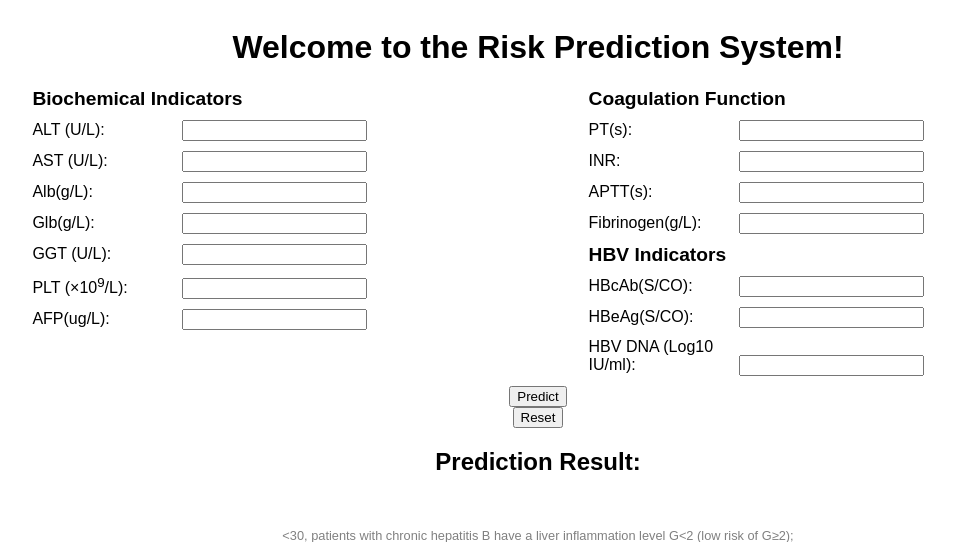
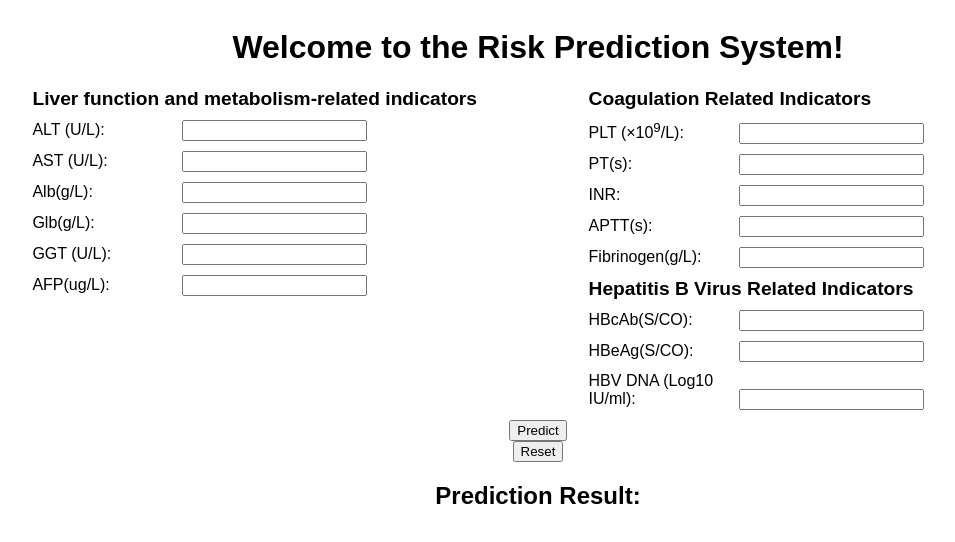
Before and after one commit to icy-chu/CHB3, a Flask app: page / in a window 1280 px wide. Shown: the top 542 px of the page, without its empty margins (102-1057 px from the left). Run offline with Flask 3, Linux system fonts and the light colour scheme; parts of the project's set-up code (start-up, migrations or seed data) failed here and were passed over.

Commit message:
Update index.html

```diff
--- a/templates/index.html
+++ b/templates/index.html
@@ -43,27 +43,27 @@
 <body>
     <h1>Welcome to the Risk Prediction System!</h1>
     <form id="input-Form">
-        <!-- 生化指标 -->
+        <!-- 肝功能与代谢相关指标 -->
         <div class="section">
-            <div class="title">Biochemical Indicators</div>
+            <div class="title">Liver function and metabolism-related indicators</div>
             <label for="ALT">ALT (U/L):</label><input  id="ALT" name="ALT" step="any"required><br>
             <label for="AST">AST (U/L):</label><input  id="AST" name="AST" step="any"required><br>
             <label for="albumin">Alb(g/L):</label><input  id="albumin" name="albumin" step="any"required><br>
             <label for="globulin">Glb(g/L):</label><input  id="globulin" name="globulin" step="any"required><br>
             <label for="GGT">GGT (U/L):</label><input  id="GGT" name="GGT" step="any"required><br>
-            <label for="PLT">PLT (×10<sup>9</sup>/L):</label><input  id="PLT" name="PLT" step="any"required><br>
             <label for="AFP">AFP(ug/L):</label><input  id="AFP" name="AFP" step="any"required><br>
         </div>
 
-        <!-- 凝血功能 + 乙肝病毒指标 -->
+        <!-- 凝血功能相关指标 + 乙肝病毒相关指标 -->
         <div class="section">
-            <div class="title">Coagulation Function</div>
+            <div class="title">Coagulation Related Indicators</div>
+            <label for="PLT">PLT (×10<sup>9</sup>/L):</label><input  id="PLT" name="PLT" step="any"required><br>
             <label for="PT">PT(s):</label><input  id="PT" name="PT" step="any"required><br>
             <label for="INR">INR:</label><input  id="INR" name="INR" step="any"required><br>
             <label for="APTT">APTT(s):</label><input  id="APTT" name="APTT" step="any"required><br>
             <label for="fibrinogen">Fibrinogen(g/L):</label><input  id="fibrinogen" name="fibrinogen" step="any"required><br>
 
-            <div class="title">HBV Indicators</div>
+            <div class="title">Hepatitis B Virus Related Indicators</div>
             <label for="HBcAb">HBcAb(S/CO):</label><input  id="HBcAb" name="HBcAb" step="any"required><br>
             <label for="HBeAg">HBeAg(S/CO):</label><input  id="HBeAg" name="HBeAg" step="any"required><br>
             <label for="HBVDNA">HBV DNA (Log10 IU/ml):</label><input  id="HBVDNA" name="HBVDNA" step="any"required><br>
```
